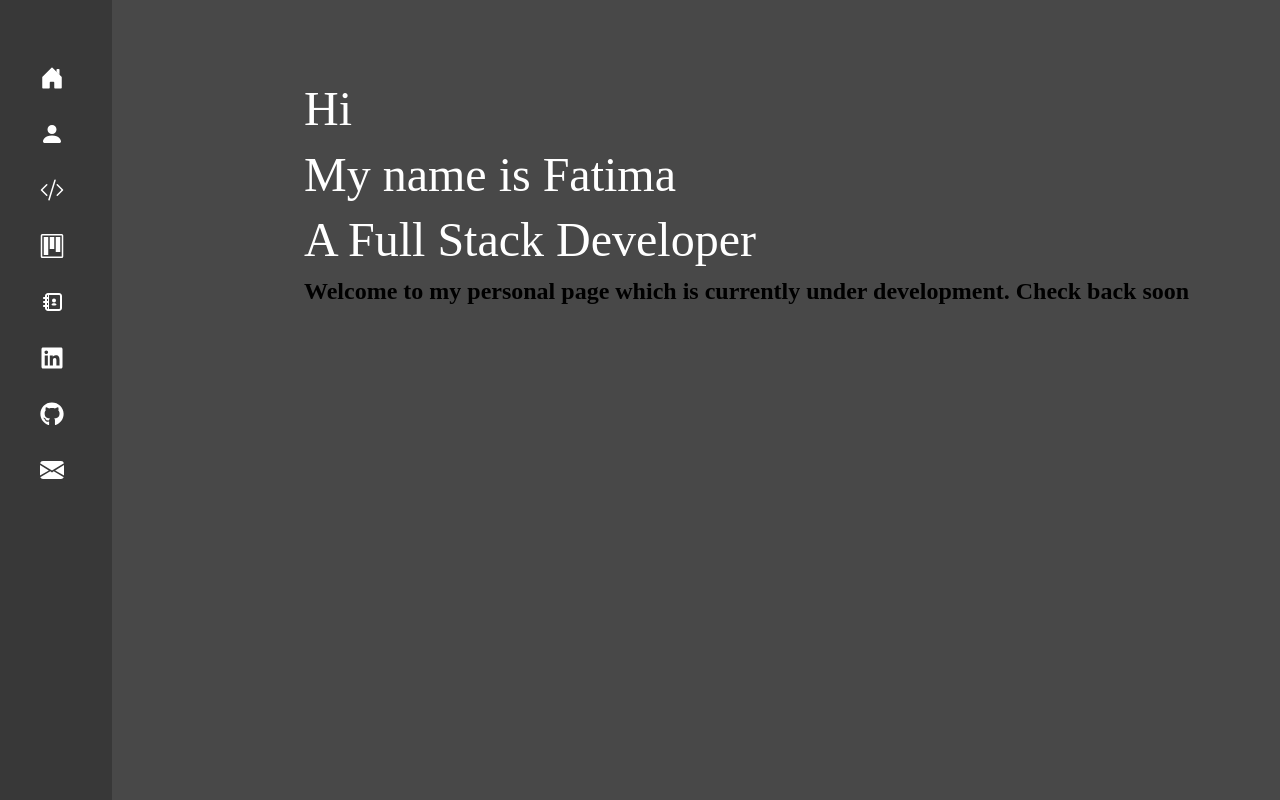
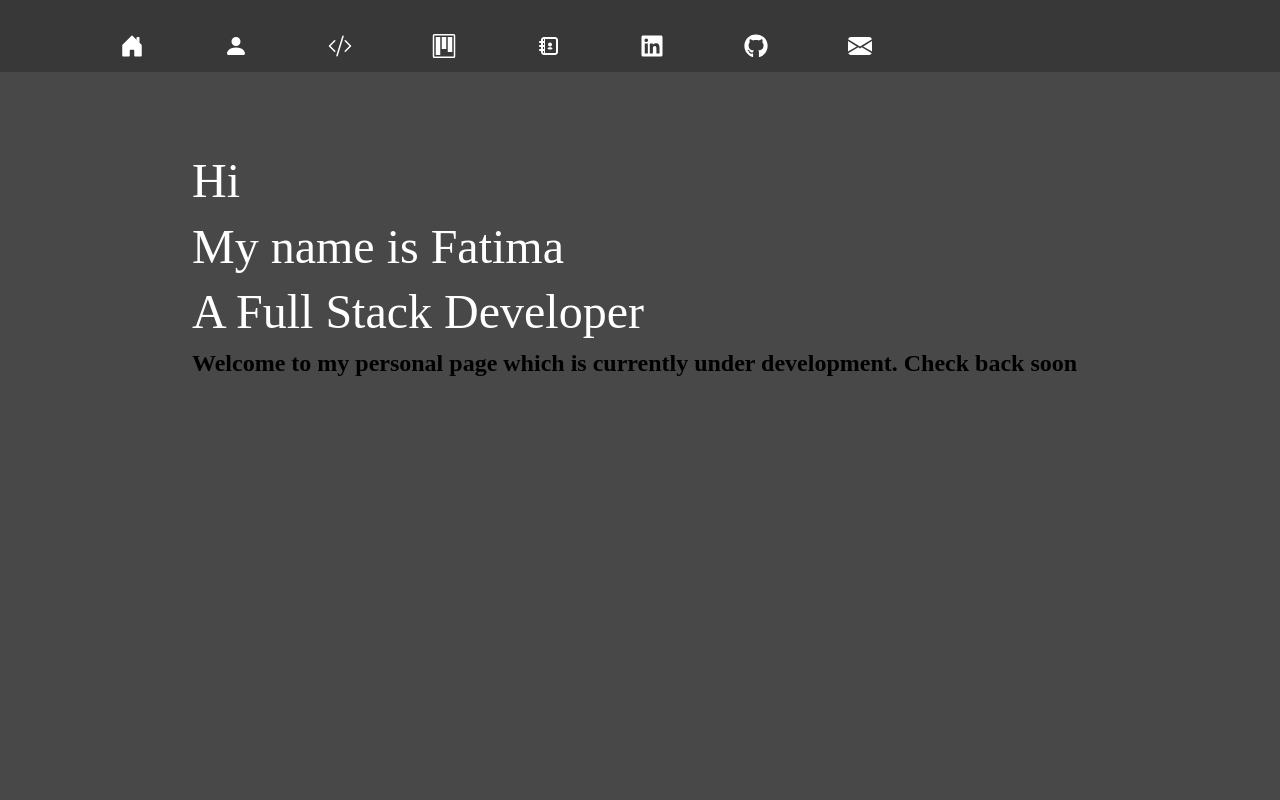
Before and after one commit to FatimaAbdimalik/portfolio, a React (Create React App) app: page / in a window 1280 px wide. Built offline with nearby package versions, Linux system fonts and the light colour scheme; a web font is replaced by a local one.

Commit message:
changes sidebar to navbar

```diff
--- a/src/components/Home/Home.css
+++ b/src/components/Home/Home.css
@@ -15,8 +15,9 @@
 
 .position {
   display: flex;
-  margin-right: 3rem;
-  height: 100%;
+  flex-direction: column;
+  /* margin-right: 3rem; */
+  /* height: 100%; */
 }
 
 body {
--- a/src/components/SideBar/SideBar.css
+++ b/src/components/SideBar/SideBar.css
@@ -2,13 +2,14 @@
   list-style: none;
   margin-top: 2rem;
   margin-right: 3rem;
+  display: flex;
 }
 
 .list_style {
-  margin-top: 2rem;
   text-align: center;
   max-width: 1.5rem;
   max-height: 1.5rem;
+  margin-left: 5rem;
 }
 li.list_style > a {
   text-decoration: none;
@@ -16,8 +17,6 @@ li.list_style > a {
 
 .background_colour {
   display: flex;
-  height: 100%;
   flex-direction: column;
   background-color: #383838;
-  height: 100vh;
 }
```
